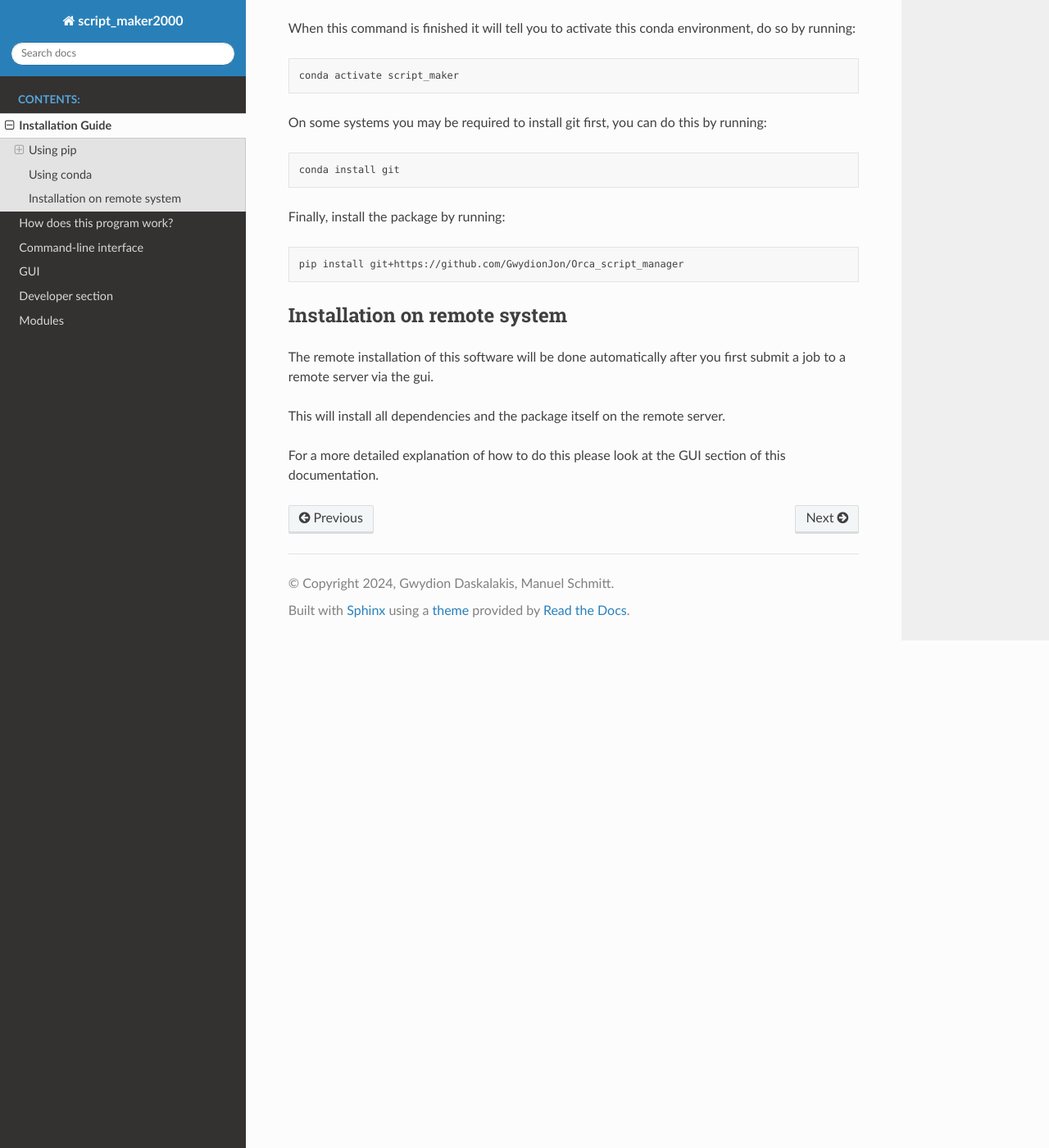
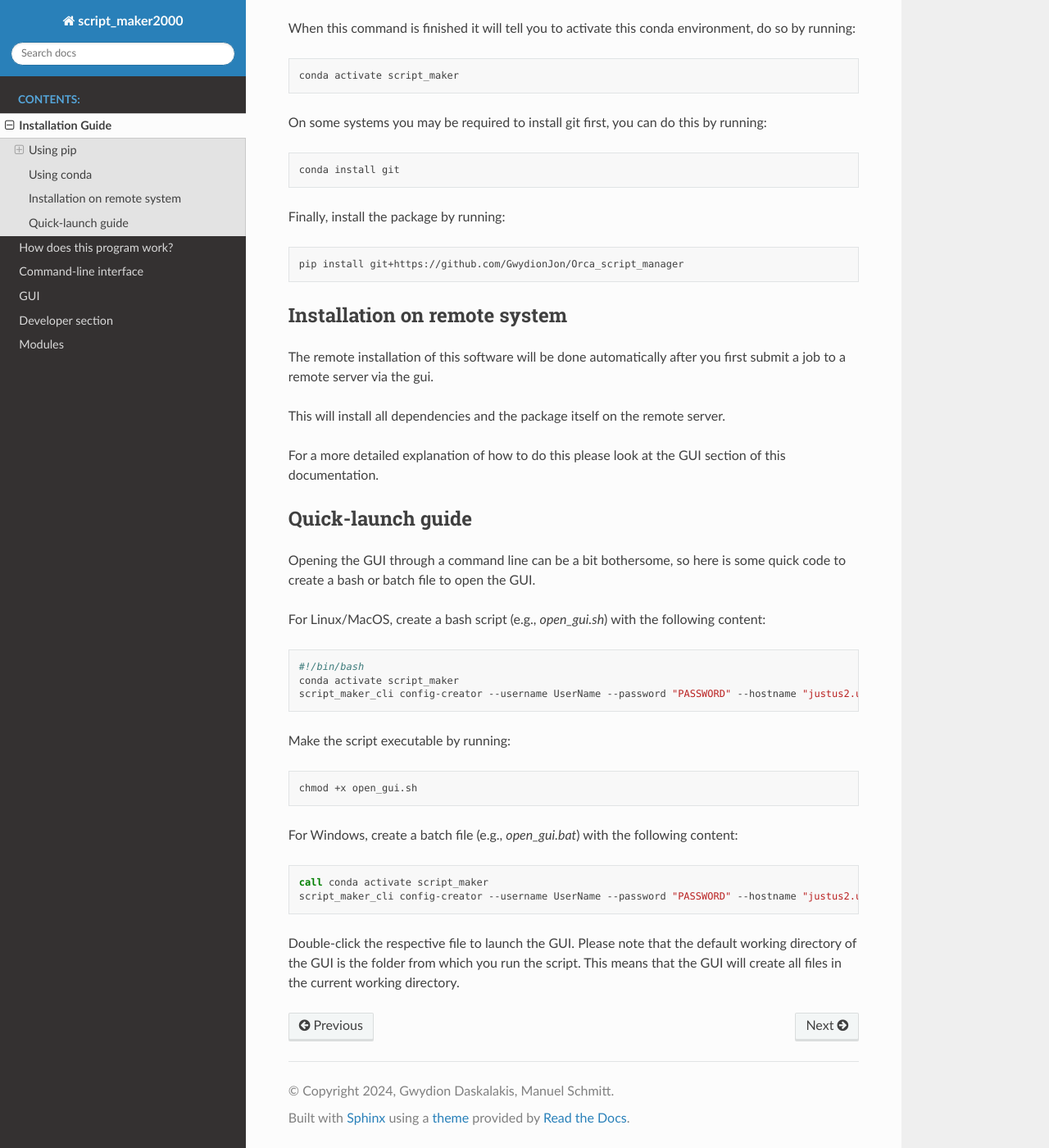
Before and after one commit to GwydionJon/Orca_script_manager, a Sphinx documentation site: the page built from docs/source/install_guide/install_guide.rst, in a window 1280 px wide and 1400 px high, scrolled down 744 px. Shown: the whole window at 82% size. Built offline with Sphinx 7.4.7 and the Read the Docs theme 3.1.0, drawn with Linux system fonts in a browser that asks for light colours.

Commit message:
added quick launch guide and better images

```diff
--- a/docs/source/install_guide/install_guide.rst
+++ b/docs/source/install_guide/install_guide.rst
@@ -60,3 +60,36 @@ The remote installation of this software will be done automatically after you fi
 This will install all dependencies and the package itself on the remote server.
 
 For a more detailed explanation of how to do this please look at the GUI section of this documentation.
+
+
+Quick-launch guide
+===================
+
+Opening the GUI through a command line can be a bit bothersome,
+so here is some quick code to create a bash or batch file to open the GUI.
+
+For Linux/MacOS, create a bash script (e.g., `open_gui.sh`) with the following content:
+
+.. code-block:: bash
+
+    #!/bin/bash
+    conda activate script_maker
+    script_maker_cli config-creator --username UserName --password "PASSWORD" --hostname "justus2.uni-ulm.de"
+
+Make the script executable by running:
+
+.. code-block:: bash
+
+    chmod +x open_gui.sh
+
+For Windows, create a batch file (e.g., `open_gui.bat`) with the following content:
+
+.. code-block:: bat
+
+    call conda activate script_maker
+    script_maker_cli config-creator --username UserName --password "PASSWORD" --hostname "justus2.uni-ulm.de"
+
+
+Double-click the respective file to launch the GUI.
+Please note that the default working directory of the GUI is the folder from which you run the script.
+This means that the GUI will create all files in the current working directory.
```
Also changed, not shown: docs/source/explanation/explanation.rst (+6 -2 lines), docs/source/explanation/example_config.png, docs/source/explanation/worker_diagram.png (added).
